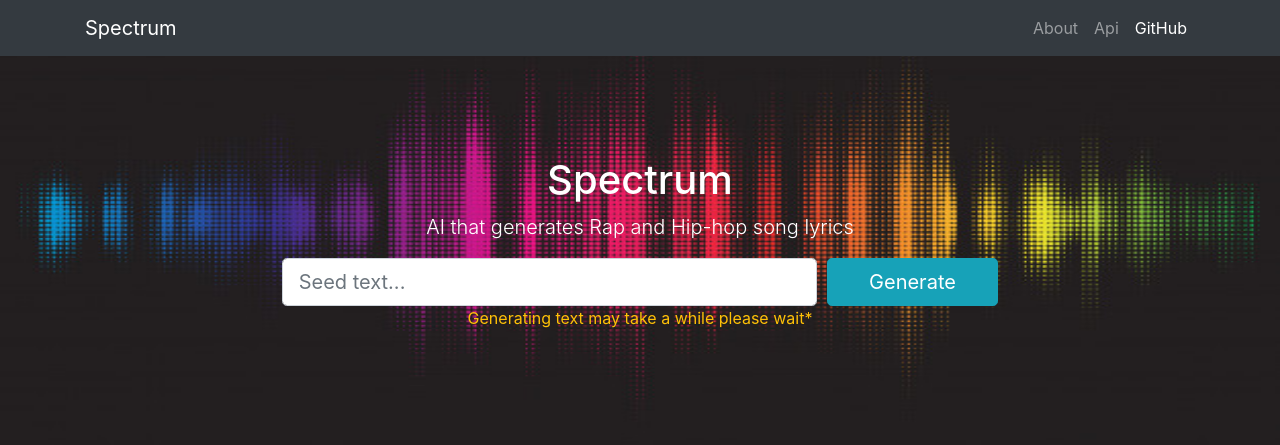
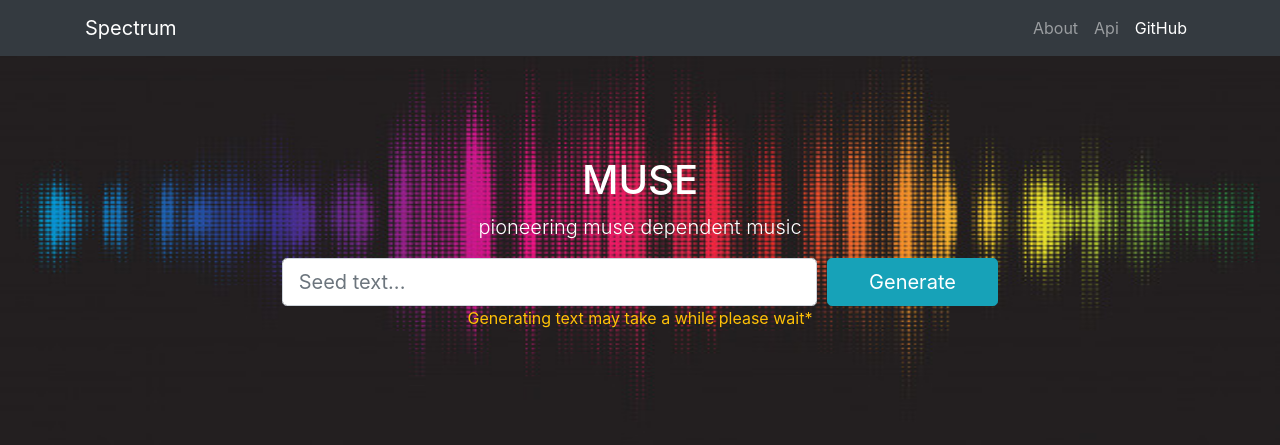
Before and after one commit to kamranmajid41/muse, a Flask app: page / in a window 1280 px wide. Shown: the top 445 px of the page. Run offline with Flask 2, Linux system fonts and the light colour scheme; some libraries are stand-ins or nearby versions.

Commit message:
Update landingpage.html

```diff
--- a/WebApp/templates/landingpage.html
+++ b/WebApp/templates/landingpage.html
@@ -6,8 +6,8 @@
   <header class="bg-primary text-white" style="background-image: url(/static/colourful-background-with-graphic-equaliser-design_1048-11126.jpg);background-repeat: no-repeat;background-size: 100% 100%; " >
     <div class="container text-center">
 
-      <h1>Spectrum</h1>
-      <p class="lead">AI that generates Rap and Hip-hop song lyrics</p>
+      <h1>MUSE</h1>
+      <p class="lead">pioneering muse dependent music</p>
     </div>
     <div class="col-md-10 col-lg-8 col-xl-7 mx-auto">
           <form method="post">
```
